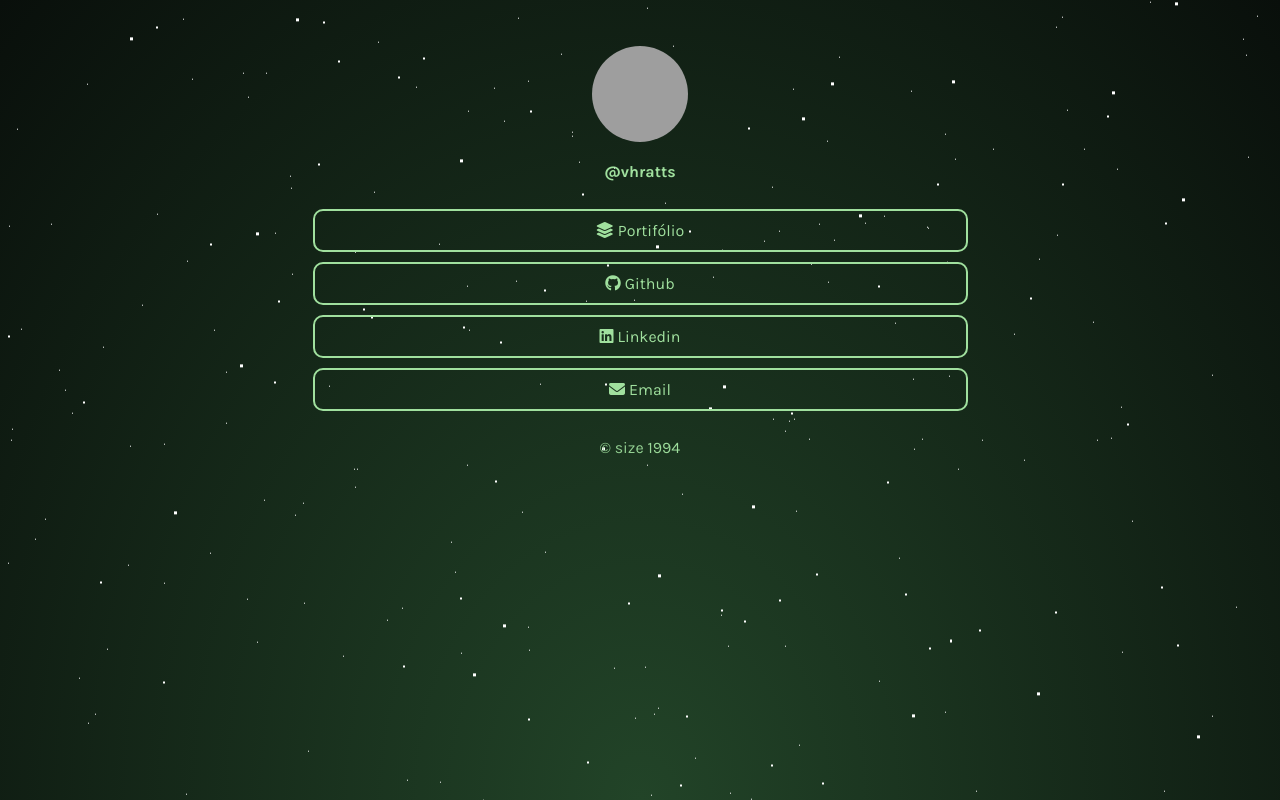
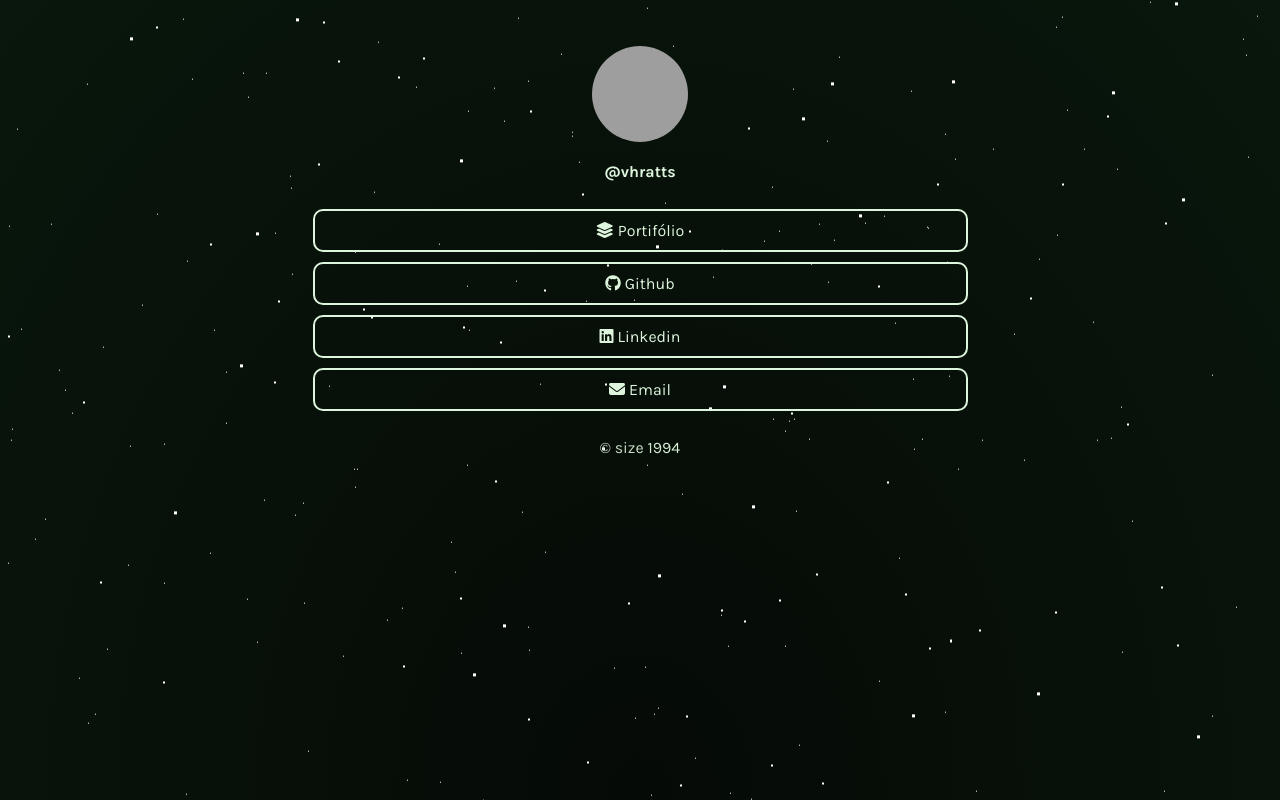
Before and after one commit to vhratts/vhratts.github.io, a plain HTML site: page index.html in a window 1280 px wide. Drawn offline with Linux system fonts and the light colour scheme; grey boxes are pictures that could not be loaded.

Commit message:
Update style.css

```diff
--- a/style.css
+++ b/style.css
@@ -1,9 +1,9 @@
 @import url('https://fonts.googleapis.com/css?family=Karla:400,700&display=swap');
 
 :root {
-    --bgColor: #224428;
-    --bgColor2: #090f0b;
-    --accentColor: #a0e09e;
+    --bgColor: #050a06;
+    --bgColor2: #09170c;
+    --accentColor: #ddf5dc;
     --font: 'Karla', sans-serif;
     --delay: .3s;
 }
```
